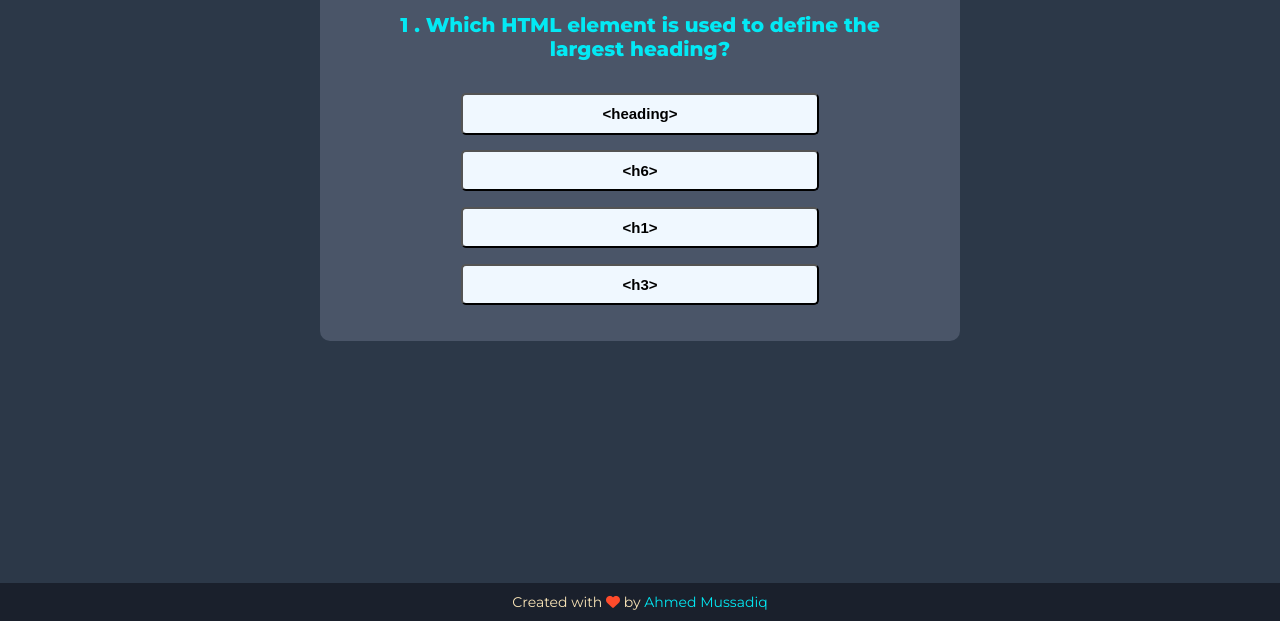
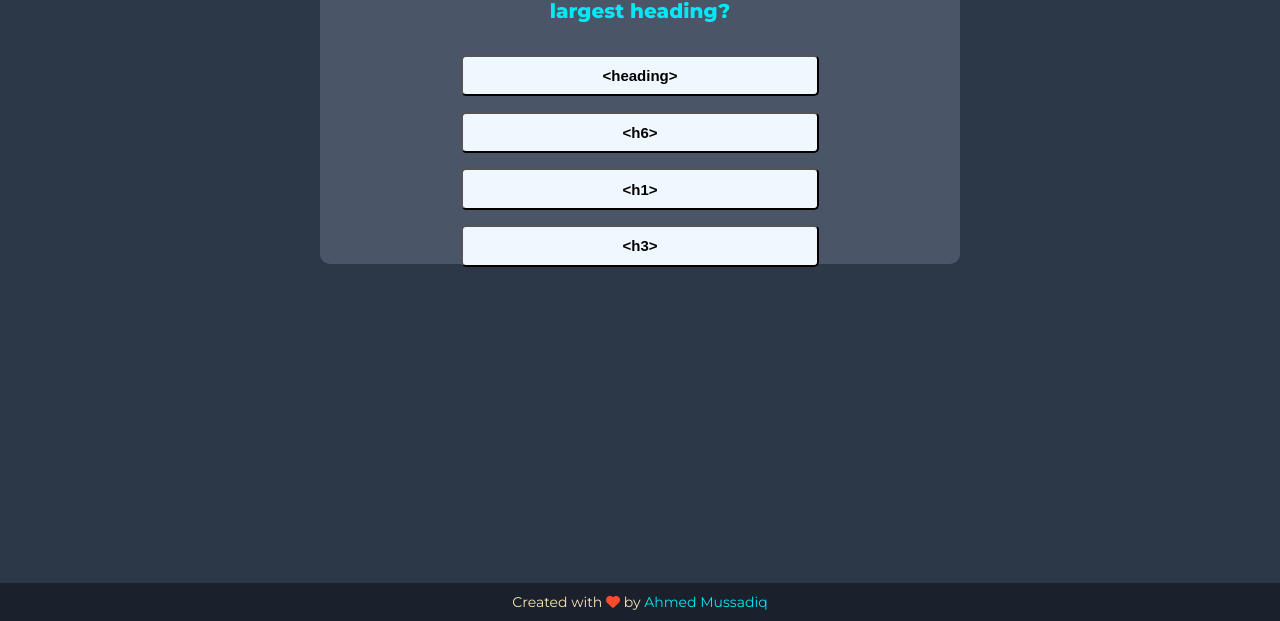
Before and after one commit to F219295/quizapp, a plain HTML site: page index.html in a window 1280 px wide. Shown: the part 179-800 px from the top of the page. Drawn offline with Linux system fonts and the light colour scheme.

Commit message:
Update style.css

```diff
--- a/style.css
+++ b/style.css
@@ -13,9 +13,9 @@ body{
     background-color:   #4A5568;
     width: 40%;
     border-radius: 10px;
-    margin: 6% 20% 0% 25%;
+    margin: 3% 20% 0% 25%;
     text-align: center;
-    padding: 1% 5% 6% 5%;
+    padding: 1% 5% 3% 5%;
 }
 .heading h1{
     color: #F9E4B7;
```
